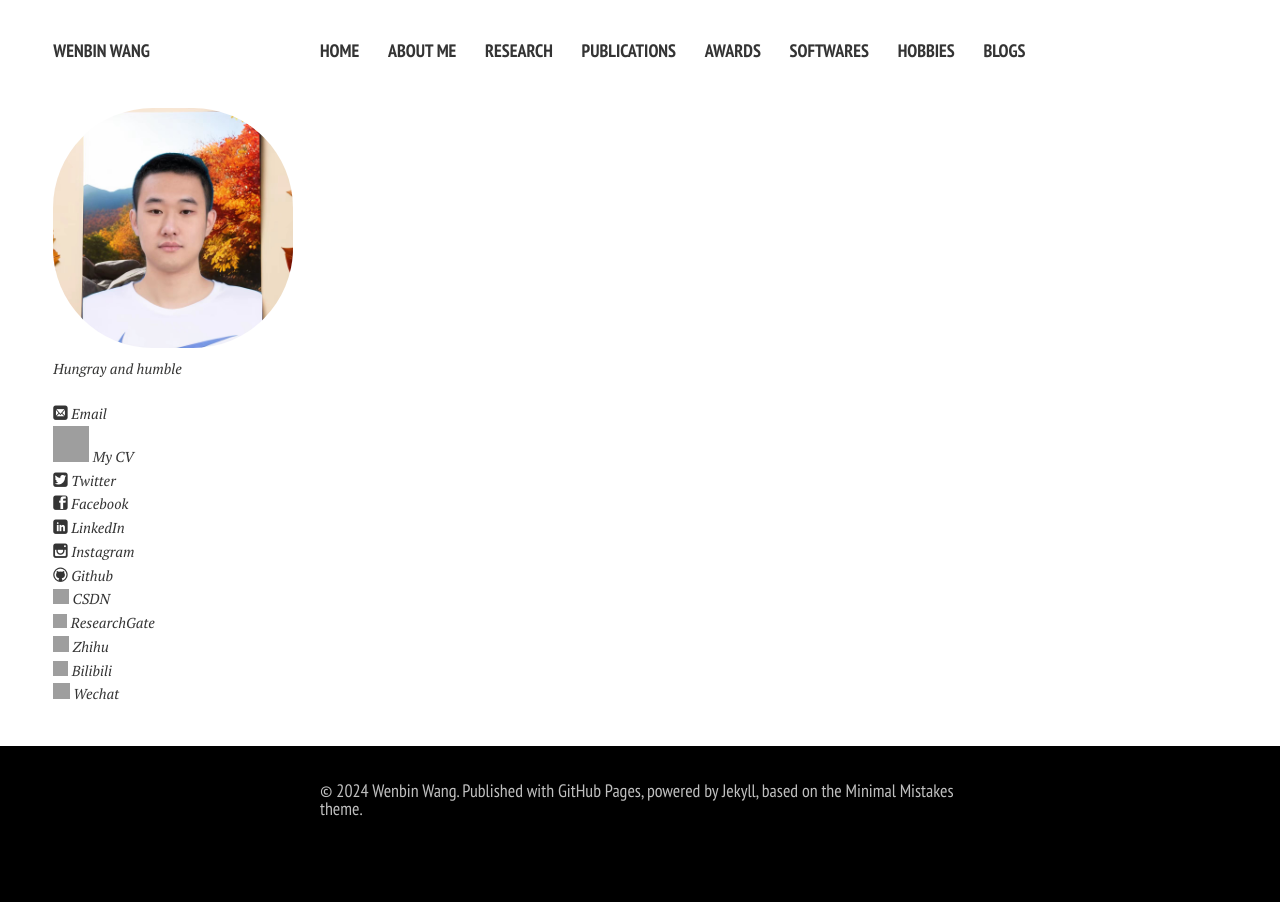
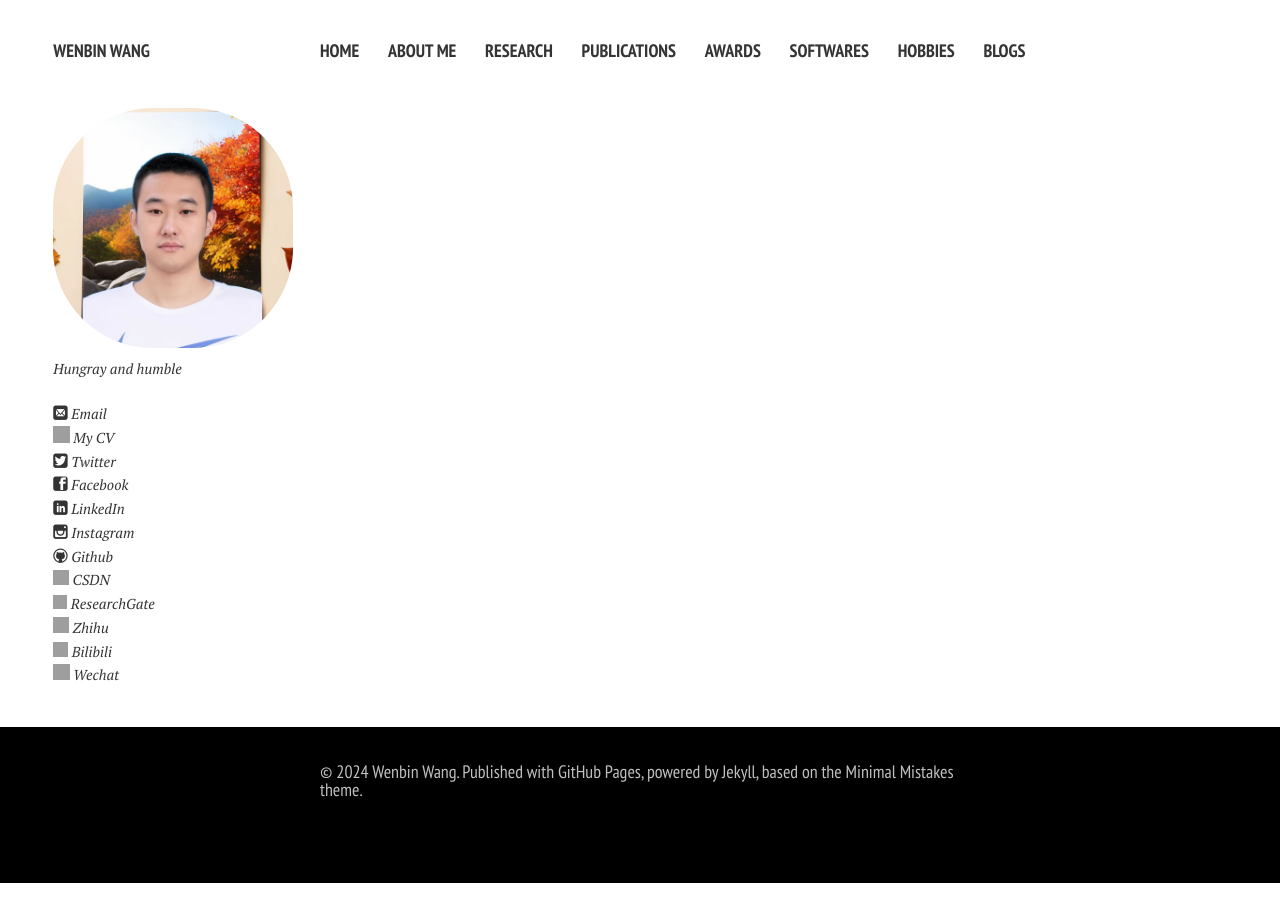
Before and after one commit to LuminaryAlexander/LuminaryAlexander.github.io, a Jekyll site: the page built from awards/test.md, in a window 1280 px wide. Built offline with Jekyll 4.4.1, drawn with Linux system fonts in a browser that asks for light colours; nearby versions of some CDN libraries; our own code applies the rules of GitHub Pages for plain Markdown files; comment, search, counter and statistics services are not loaded; a style sheet for code colours, icons or effects is not loaded; grey boxes are pictures that could not be loaded.

Commit message:
Update author-bio.html

```diff
--- a/_includes/author-bio.html
+++ b/_includes/author-bio.html
@@ -6,7 +6,7 @@
 
 {% if site.owner.email %}<p style="text-indent:0;margin-top:1.5em;"><a href="mailto:{{ site.owner.email }}" target="_blank"><i class="icon-mail"></i> Email</a></p>{% endif %}
 
-{% if site.owner.cv %}<p style="text-indent:0;"><a href="{{ site.owner.cv }}"><img src="https://caihanlin.com/images/logo/icons8-cv-100.png" width="36" height="36"></i> My CV</a></p>{% endif %}
+{% if site.owner.cv %}<p style="text-indent:0;"><a href="{{ site.owner.cv }}"><img src="https://caihanlin.com/images/logo/icons8-cv-100.png" width="16.5" height="16.5"></i> My CV</a></p>{% endif %}
 
 {% if site.owner.twitter %}<p style="text-indent:0;"><a href="https://twitter.com/{{ site.owner.twitter }}"><i class="icon-twitter"></i> Twitter</a></p>{% endif %}
 
```
